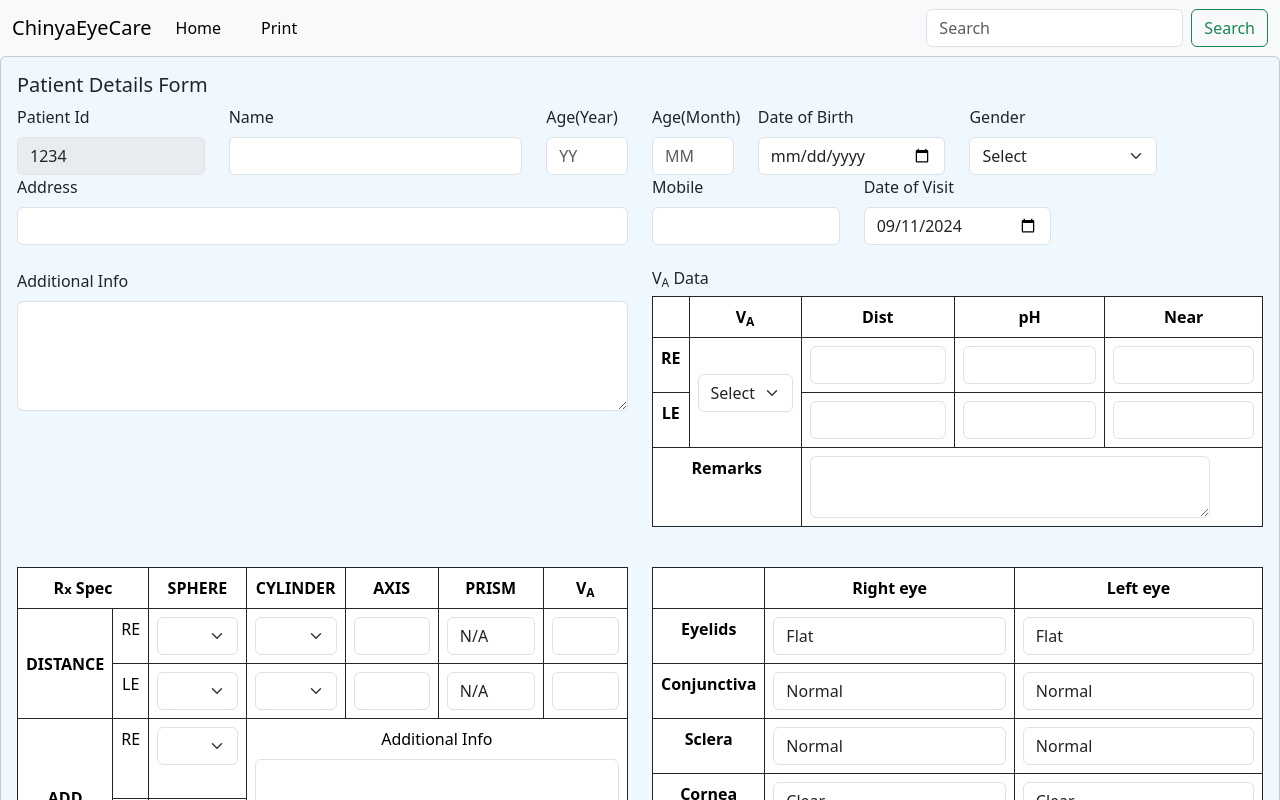
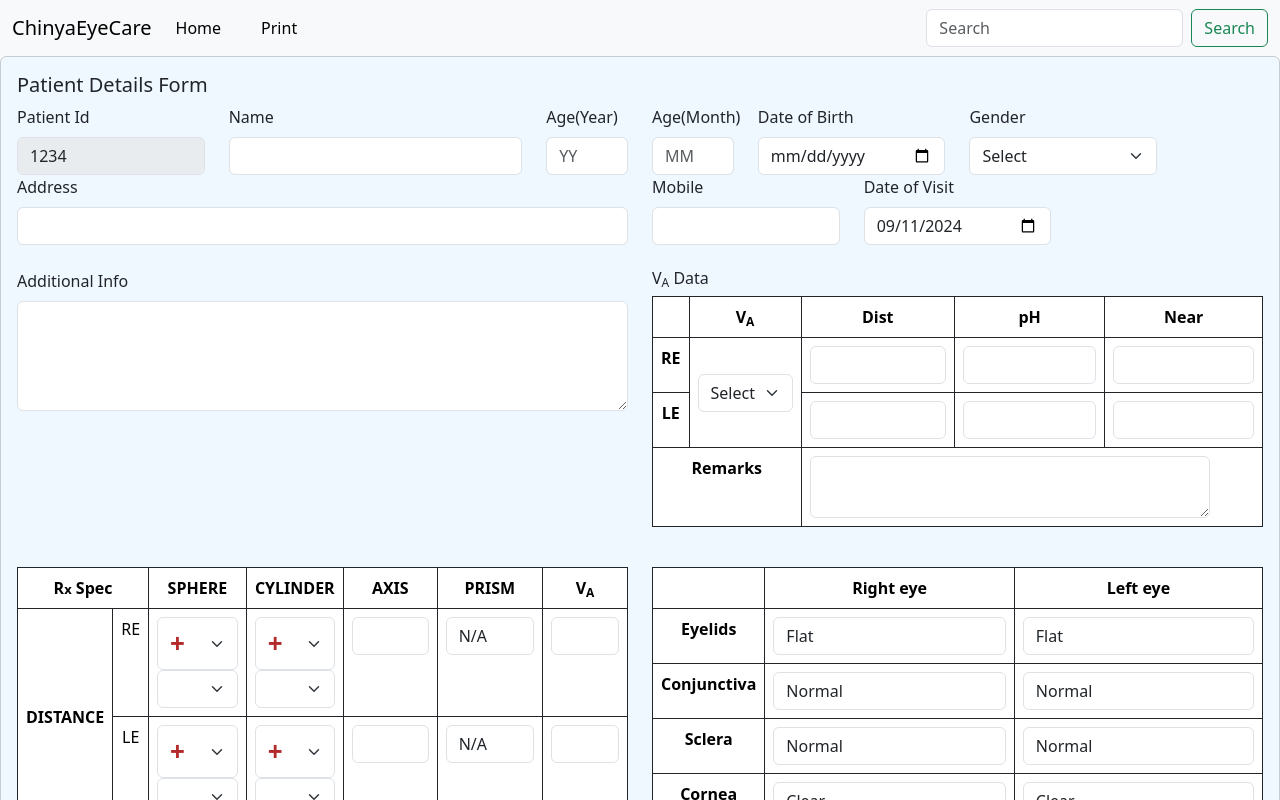
Before and after one commit to pijush-maji/cec-online, a React (Create React App) app: page / in a window 1280 px wide. Shown: the top 800 px of the page. Built offline with nearby package versions, Linux system fonts and the light colour scheme.

Commit message:
added sign options

```diff
--- a/src/components/CecConstants.js
+++ b/src/components/CecConstants.js
@@ -58,19 +58,21 @@ export const dataObj = {
 export const medicineObj = {
     eye: "",
     medName: "",
-    medType: "",
+    medType: ""
 }
 
-export const distanceSphereData = ['', 'N/A', '-20.00', '-18.00', '-16.00','-14.00', '-13.00', '-12.00', '-11.00',
-    '-10.00', '-9.00', '-8.00', '-7.00','-6.00', '-5.50', '-5.00', '-4.50','-4.00', '-3.75', '-3.50',
-    '-3.25', '-3.00', '-2.75', '-2.50', '-2.25', '-2.00', '-1.75', '-1.50', '-1.25', '-1.00', '-0.75',
-    '-0.50', '-0.25', '0.00', '+0.25', '+0.50', '+0.75', '+1.00', '+1.25', '+1.50', '+1.75', '+2.00', '+2.25',
-    '+2.50', '+2.75', '+3.00', '+3.25', '+3.50', '+3.75', '+4.00', '+4.50', '+5.00', '+5.50', '+6.00','+7.00',
-    '+8.00', '+9.00', '+10.00', '+11.00', '+12.00', '+13.00', '+14.00', '+16.00', '+18.00', '+20.00']
+export const signData = {
+    signReSphr: "+",
+    signLeSphr: "+",
+    signReCyln: "+",
+    signLeCyln: "+"
+}
 
-export const distanceCylinderData = ["", "N/A", "-6.00", "-5.50", "-5.00", "-4.50", "-4.00", "-3.50", "-3.25", "-3.00",
-    "-2.75", "-2.50", "-2.25", "-2.00", "-1.75", "-1.50", "-1.25", "-1.00", "-0.75", "-0.50", "-0.25", "0.00",
-    "+0.25", "+0.50","+0.75", "+1.00", "+1.25", "+1.50", "+1.75", "+2.00", "+2.25", "+2.50", "+2.75", "+3.00", "+3.25", "+3.50",
-    "+4.00", "+4.50", "+5.00", "+5.50", "+6.00"];
-export const addSphereData = ["", "N/A", "0.25", "0.50","0.75", "1.00", "1.25", "1.50", "1.75", "2.00",
+export const distanceSphereData = ['', 'N/A', '0.00', '0.25', '0.50', '0.75', '1.00', '1.25', '1.50', '1.75', '2.00', '2.25',
+    '2.50', '2.75', '3.00', '3.25', '3.50', '3.75', '4.00', '4.50', '5.00', '5.50', '6.00', '7.00',
+    '8.00', '9.00', '10.00', '11.00', '12.00', '13.00', '14.00', '16.00', '18.00', '20.00']
+
+export const distanceCylinderData = ["", "N/A", "0.00", "0.25", "0.50", "0.75", "1.00", "1.25", "1.50", "1.75", "2.00", "2.25", "2.50",
+    "2.75", "3.00", "3.25", "3.50", "4.00", "4.50", "5.00", "5.50", "6.00"];
+export const addSphereData = ["", "N/A", "0.25", "0.50", "0.75", "1.00", "1.25", "1.50", "1.75", "2.00",
     "2.25", "2.50", "2.75", "3.00", "3.25", "3.50"];
--- a/src/components/DataIntake.css
+++ b/src/components/DataIntake.css
@@ -25,3 +25,8 @@ input[type=number]::-webkit-outer-spin-button {
     width: 8%;
     cursor: pointer;
 }
+#signReSphr,#signReCyln,#signLeCyln,#signLeSphr{
+    font-weight: 700;
+    font-size: 26px;
+    color: #b42a2a;
+}
--- a/src/components/DataIntake.js
+++ b/src/components/DataIntake.js
@@ -1,6 +1,9 @@
 import { useState } from 'react';
 import './DataIntake.css';
-import { addSphereData, dataObj, distanceCylinderData, distanceSphereData, medicineObj } from './CecConstants';
+import {
+    addSphereData, dataObj, distanceCylinderData,
+    distanceSphereData, medicineObj, signData
+} from './CecConstants';
 import MedicineIntake from './MedicineIntake';
 
 const DataIntake = () => {
@@ -8,6 +11,7 @@ const DataIntake = () => {
     const [formData, setFormData] = useState(dataObj);
     const [med, setMed] = useState(medicineObj);
     const [medList, setMedList] = useState([]);
+    const [sign, setSign] = useState(signData)
 
     const handleFormDataChange = (e) => {
         const { name, value } = e.target
@@ -19,26 +23,52 @@ const DataIntake = () => {
         })
     }
 
+    const handleSignChange = (e) => {
+        const { name, value } = e.target
+        setSign(prvData => {
+            return {
+                ...prvData,
+                [name]: value
+            }
+        })
+    }
+
     const handleSubmit = (e) => {
         e.preventDefault();
-        formData.medList=medList;
-        console.log(formData)
+        formData.medList = medList;
         //add validation for distanceReAxis and distanceLeAxis range 0-180
-        if(formData.patientName==="" || formData.patientName===" "){
+        if (formData.patientName === "" || formData.patientName === " ") {
             alert("Patient Name is blank!");
             return;
         }
-        fetch("http://localhost:9091/save",{
-            method:'Post',
+        if(formData.distanceReSphere!=="" && formData.distanceReSphere!=="N/A" && formData.distanceReSphere!=="0.00" ){
+            formData.distanceReSphere = sign.signReSphr+formData.distanceReSphere;
+        }
+        if(formData.distanceLeSphere!=="" && formData.distanceLeSphere!=="N/A" && formData.distanceLeSphere!=="0.00" )
+            formData.distanceLeSphere = sign.signLeSphr+formData.distanceLeSphere;
+        if(formData.distanceReCylinder!=="" && formData.distanceReCylinder!=="N/A" && formData.distanceReCylinder!=="0.00" )
+            formData.distanceReCylinder = sign.signReCyln+formData.distanceReCylinder;
+        if(formData.distanceLeCylinder!=="" && formData.distanceLeCylinder!=="N/A" && formData.distanceLeCylinder!=="0.00" )
+            formData.distanceLeCylinder = sign.signLeCyln+formData.distanceLeCylinder;
+
+
+        if(formData.addReSphere!=="" && formData.addReSphere!=="N/A" && formData.addReSphere!=="0.00" )
+            formData.addReSphere = "+"+formData.addReSphere;
+        if(formData.addLeSphere!=="" && formData.addLeSphere!=="N/A" && formData.addLeSphere!=="0.00" )
+            formData.addLeSphere = "+"+formData.addLeSphere;
+
+        fetch("http://localhost:9091/save", {
+            method: 'Post',
             headers: {
                 'Accept': 'application/json',
                 'Content-Type': 'application/json'
             },
-            body:JSON.stringify(formData)
+            body: JSON.stringify(formData)
         })
-        .then(data=>data.json())
-        .then(json=>alert(json.msg));
+            .then(data => data.json())
+            .then(json => alert(json.msg));
         setFormData(dataObj);
+        setMedList([])
     }
 
     const createSelectTag = (name, range, value) => {
@@ -83,7 +113,7 @@ const DataIntake = () => {
 
     return (
         <>
-            <div className="card" style={{backgroundColor:"aliceblue"}}>
+            <div className="card" style={{ backgroundColor: "aliceblue" }}>
                 <div className="card-body">
                     <h5 className="card-title">Patient Details Form</h5>
                     <form onSubmit={handleSubmit}>
@@ -215,8 +245,20 @@ const DataIntake = () => {
                                         <tr>
                                             <th scope="row" rowSpan="2" className='vertical-center'>DISTANCE</th>
                                             <td>RE</td>
-                                            <td>{createSelectTag("distanceReSphere", distanceSphereData, formData.distanceReSphere)}</td>
-                                            <td>{createSelectTag("distanceReCylinder", distanceCylinderData, formData.distanceReCylinder)}</td>
+                                            <td>
+                                                <select className='form-select' id="signReSphr" name="signReSphr" value={sign.signReSphr}
+                                                    onChange={handleSignChange} >
+                                                    <option value="+">+</option>
+                                                    <option value="-">-</option>
+                                                </select>
+                                                {createSelectTag("distanceReSphere", distanceSphereData, formData.distanceReSphere)}</td>
+                                            <td>
+                                                <select className='form-select' id="signReCyln" name="signReCyln" value={sign.signReCyln}
+                                                    onChange={handleSignChange} >
+                                                    <option value="+">+</option>
+                                                    <option value="-">-</option>
+                                                </select>
+                                                {createSelectTag("distanceReCylinder", distanceCylinderData, formData.distanceReCylinder)}</td>
                                             <td><input type='text' id='distanceReAxis' name='distanceReAxis' className='form-control'
                                                 value={formData.distanceReAxis} onChange={handleFormDataChange} /></td>
                                             <td><input type='text' id='distanceRePrism' name='distanceRePrism' className='form-control'
@@ -226,8 +268,20 @@ const DataIntake = () => {
                                         </tr>
                                         <tr>
                                             <td>LE</td>
-                                            <td>{createSelectTag("distanceLeSphere", distanceSphereData, formData.distanceLeSphere)}</td>
-                                            <td>{createSelectTag("distanceLeCylinder", distanceCylinderData, formData.distanceLeCylinder)}</td>
+                                            <td>
+                                                <select className='form-select' id="signLeSphr" name="signLeSphr" value={sign.signLeSphr}
+                                                    onChange={handleSignChange} >
+                                                    <option value="+">+</option>
+                                                    <option value="-">-</option>
+                                                </select>
+                                                {createSelectTag("distanceLeSphere", distanceSphereData, formData.distanceLeSphere)}</td>
+                                            <td>
+                                                <select className='form-select' id="signLeCyln" name="signLeCyln" value={sign.signLeCyln}
+                                                    onChange={handleSignChange} >
+                                                    <option value="+">+</option>
+                                                    <option value="-">-</option>
+                                                </select>
+                                                {createSelectTag("distanceLeCylinder", distanceCylinderData, formData.distanceLeCylinder)}</td>
                                             <td><input type='text' id='distanceLeAxis' name='distanceLeAxis' className='form-control'
                                                 value={formData.distanceLeAxis} onChange={handleFormDataChange} /></td>
                                             <td><input type='text' id='distanceLePrism' name='distanceLePrism' className='form-control'
@@ -314,7 +368,7 @@ const DataIntake = () => {
                                     </div>
                                     <div className='col'>
                                         <textarea id="iopDesc" name="iopDesc" value={formData.iopDesc}
-                                        onChange={handleFormDataChange}  className='form-control iopDesc'/>
+                                            onChange={handleFormDataChange} className='form-control iopDesc' />
                                     </div>
                                 </div>
                                 <div className='row'>
@@ -344,7 +398,7 @@ const DataIntake = () => {
                                     <input name="medType" value={med.medType} type="text" className="lm-5 form-control"
                                         style={{ width: "25%" }}
                                         onChange={handleMedChange} />
-                                    <img src="./plus.png" alt="add" className="lm-5 plus-icon" onClick={addMedicine}/>
+                                    <img src="./plus.png" alt="add" className="lm-5 plus-icon" onClick={addMedicine} />
                                 </div>
                                 <div>
                                     <b>Added Medicines</b>
```
Lines whose indentation alone changed are shown as unchanged.
